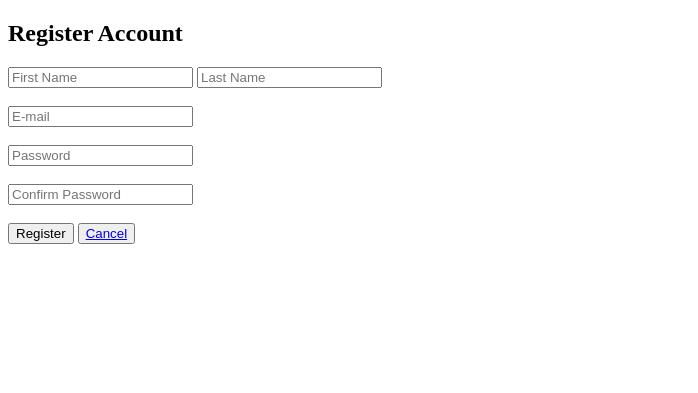
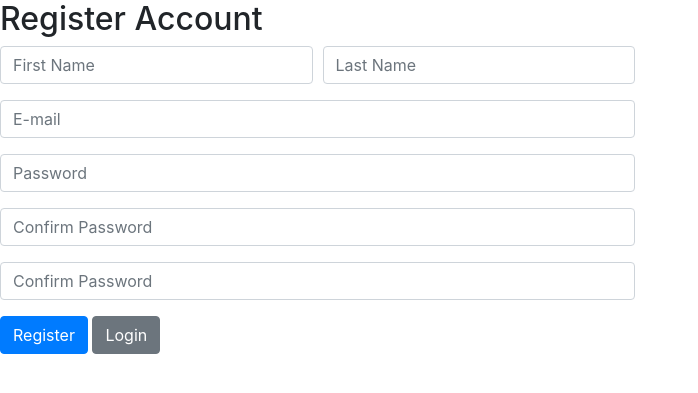
Before and after one commit to HzdAngga/pair-project-phase1, a Node server app: page /register in a window 1280 px wide. Shown: the top 393 px of the page, without its empty margins (0-698 px from the left). Run offline with Node 20, Linux system fonts and the light colour scheme; some libraries are stand-ins or nearby versions.

Commit message:
update register form dan login form

```diff
--- a/views/registerForm.ejs
+++ b/views/registerForm.ejs
@@ -4,6 +4,8 @@
     <meta charset="UTF-8">
     <meta name="viewport" content="width=device-width, initial-scale=1.0">
     <title>Register | Game Center</title>
+    <!-- Bootstrap CSS -->
+    <link rel="stylesheet" href="https://stackpath.bootstrapcdn.com/bootstrap/4.5.2/css/bootstrap.min.css" integrity="sha384-JcKb8q3iqJ61gNV9KGb8thSsNjpSL0n8PARn9HuZOnIxN0hoP+VmmDGMN5t9UJ0Z" crossorigin="anonymous">
 </head>
 <body>
     <form action="/register" method="POST">
@@ -11,12 +13,35 @@
         <% if(error){ %>
             <p style="color:red">Error! <%= error %></p>
         <% } %>
-        <input type="text" name="firstName" placeholder="First Name">
-        <input type="text" name="lastName" placeholder="Last Name"><br><br>
-        <input type="email" name="email" placeholder="E-mail"><br><br>
-        <input type="password" name="password" placeholder="Password"><br><br>
-        <input type="password" name="confirm_password" placeholder="Confirm Password"><br><br>
-        <input type="submit" value="Register"> <button><a href="/">Cancel</button></a>
+        <div class="form-row">
+            <div class="form-group col-md-3">
+              <input type="text" class="form-control" placeholder="First Name">
+            </div>
+            <div class="form-group col-md-3">
+              <input type="text" class="form-control" placeholder="Last Name">
+            </div>
+        </div>
+        <div class="form-row">
+            <div class="form-group col-md-6">
+                <input type="email" class="form-control" placeholder="E-mail">
+            </div>
+        </div>
+        <div class="form-row">
+            <div class="form-group col-md-6">
+                <input class="form-control" type="password" name="password" placeholder="Password">
+            </div>
+        </div>
+        <div class="form-row">
+            <div class="form-group col-md-6">
+                <input class="form-control" type="password" name="confirm_password" placeholder="Confirm Password">
+            </div>
+        </div>
+        <div class="form-row">
+            <div class="form-group col-md-6">
+                <input class="form-control" type="password" name="confirm_password" placeholder="Confirm Password">
+            </div>
+        </div>
+        <input class="btn btn-primary" type="submit" value="Register"> <button class="btn btn-secondary"><a style="text-decoration:none; color: white;" href="/login">Login</button></a>
     </form>
 </body>
 </html>
```
Also changed, not shown: views/loginForm.ejs (+15 -3 lines).
